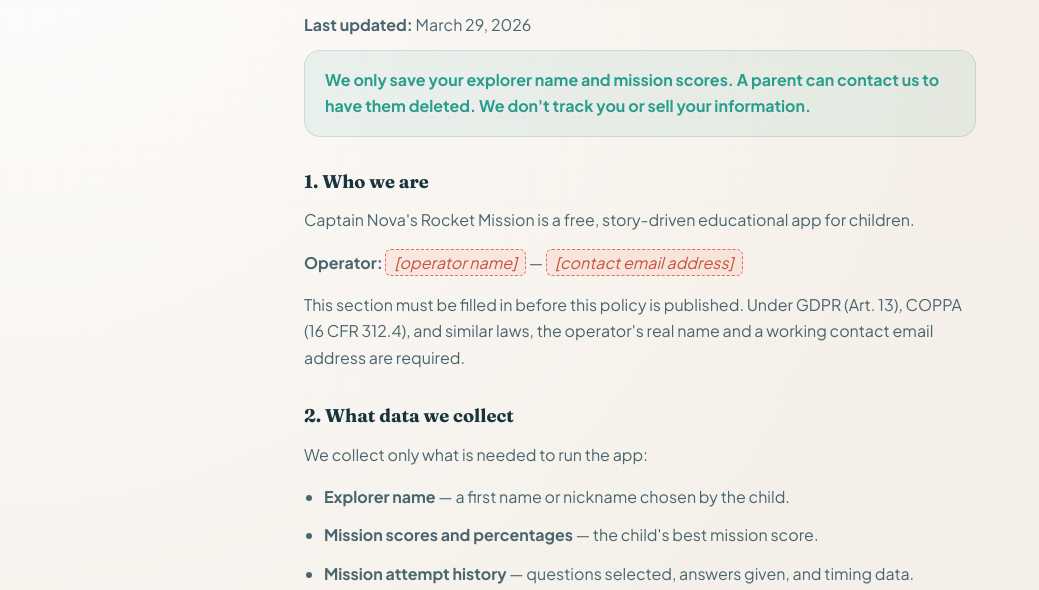
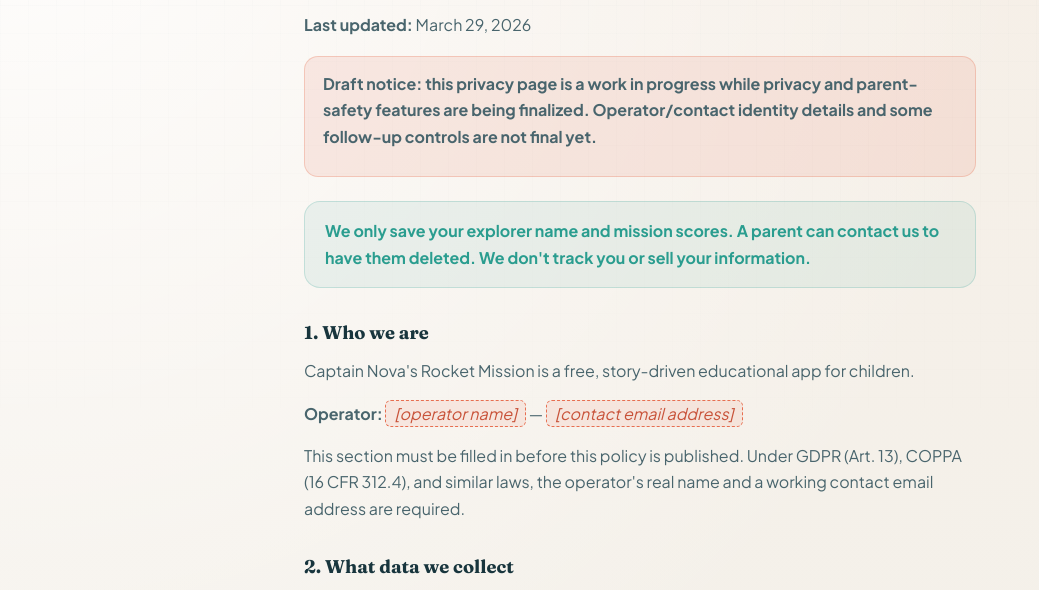
Before and after one commit to dpourrat-cdx/giftedntalented, a plain HTML site: page privacy.html in a window 1280 px wide. Shown: the part 135-725 px from the top of the page, without its empty margins (0-1039 px from the left). Drawn offline with Linux system fonts and the light colour scheme.

Commit message:
docs: mark privacy page as draft

```diff
--- a/privacy.html
+++ b/privacy.html
@@ -33,6 +33,14 @@
       <p class="eyebrow">Legal &amp; Privacy</p>
       <h1>Privacy Policy</h1>
       <p><strong>Last updated:</strong> March 29, 2026</p>
+
+      <div class="privacy-draft-note" role="note">
+        <p>
+          Draft notice: this privacy page is a work in progress while privacy and parent-safety
+          features are being finalized. Operator/contact identity details and some follow-up
+          controls are not final yet.
+        </p>
+      </div>
 
       <div class="privacy-summary-box">
         <p>
--- a/scoreboard.css
+++ b/scoreboard.css
@@ -181,6 +181,20 @@
   color: var(--ink);
 }
 
+.privacy-draft-note {
+  padding: 14px 18px;
+  margin: 18px 0 24px;
+  border-radius: 14px;
+  background: rgba(231, 111, 81, 0.12);
+  border: 1px solid rgba(231, 111, 81, 0.28);
+}
+
+.privacy-draft-note p {
+  margin: 0;
+  font-weight: 700;
+  color: var(--accent-deep);
+}
+
 .privacy-page p,
 .privacy-page li {
   color: var(--ink-soft);
```
